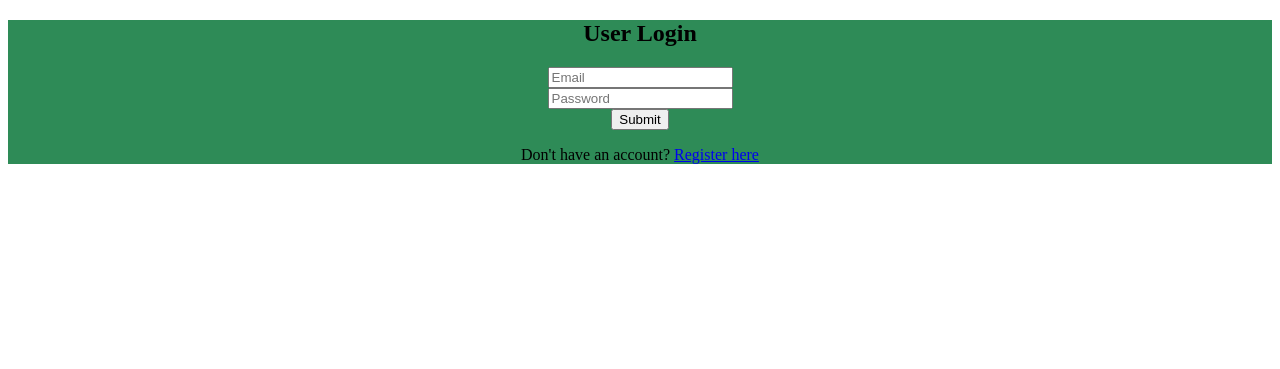
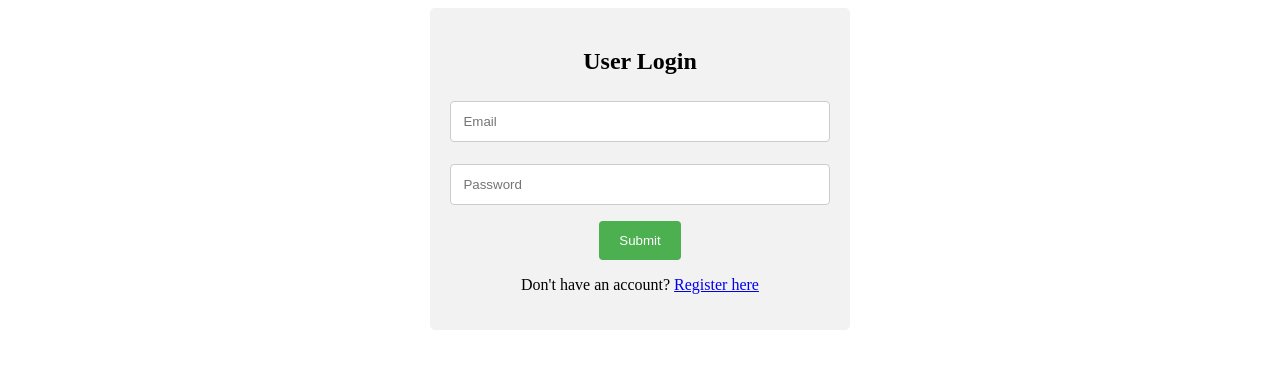
Before and after one commit to mytruongceres/DemoCI, a CodeIgniter app: page /DemoCI/users/login in a window 1280 px wide. Shown: the top 369 px of the page. Run offline with CodeIgniter, Linux system fonts and the light colour scheme.

Commit message:
login-registation-logout

```diff
--- a/application/controllers/Users.php
+++ b/application/controllers/Users.php
@@ -10,88 +10,109 @@ class Users extends CI_Controller{
         $this->load->library('form_validation');
         $this->load->model('user');
     }
-    public function account()
-    {
+    /*
+    * User account information
+    */
+    public function account(){
         $data = array();
         if($this->session->userdata('isUserLoggedIn')){
             $data['user'] = $this->user->getRows(array('id'=>$this->session->userdata('userId')));
-            $this->load->view('users/account',$data);
+            //load the view
+            $this->load->view('users/account', $data);
         }else{
             redirect('users/login');
         }
     }
-    /* User login */
     public function login(){
         $data = array();
         if($this->session->userdata('success_msg')){
-            $data['success_msg'] = $this->session->userdata['success_msg'];
+            $data['success_msg'] = $this->session->userdata('success_msg');
             $this->session->unset_userdata('success_msg');
         }
         if($this->session->userdata('error_msg')){
-            $data['error_msg']  = $this->session->userdata['error_msg'];
+            $data['error_msg'] = $this->session->userdata('error_msg');
             $this->session->unset_userdata('error_msg');
         }
         if($this->input->post('loginSubmit')){
-            $this->form_validation->set_rules('email','Email','required|valid_email');
-            $this->form_validation->set_rules('password','password','required');
-            if($this->form_validation->run()==true){
+            $this->form_validation->set_rules('email', 'Email', 'required|valid_email');
+            $this->form_validation->set_rules('password', 'password', 'required');
+            if ($this->form_validation->run() == true) {
                 $con['returnType'] = 'single';
                 $con['conditions'] = array(
-                    'email' =>$this->input->post('email'),
+                    'email'=>$this->input->post('email'),
                     'password' => md5($this->input->post('password')),
                     'status' => '1'
                 );
                 $checkLogin = $this->user->getRows($con);
+                /*    echo "<pre>";
+                    print_r($checkLogin);
+                    die; */
+
                 if($checkLogin){
                     $this->session->set_userdata('isUserLoggedIn',TRUE);
                     $this->session->set_userdata('userId',$checkLogin['id']);
-                    redirect('student/update_student_id');
+                  //  redirect('student/update_student_id');
+                  redirect('users/account');
                 }else{
-                    $data['error_msg']  = 'Wrong email or password,please try again';
+                    $data['error_msg'] = 'Wrong email or password, please try again.';
                 }
             }
         }
-        $this->load->view('users/login',$data);
+        //load the view
+        $this->load->view('users/login', $data);
+
     }
-    /*User Register*/
+
+    /*
+     * User registration
+     */
     public function registration(){
         $data = array();
         $userData = array();
         if($this->input->post('regisSubmit')){
-            $this->form_validation->set_rules('name','Name','required');
-            $this->form_validation->set_rules('email','Email','required|valid_email|callback_email_check');
-            $this->form_validation->set_rules('password','password','required');
-            $this->form_validation->set_rules('conf_password','confirm password','required|matches[password]');
-            $userData  =array(
+            $this->form_validation->set_rules('name', 'Name', 'required');
+            $this->form_validation->set_rules('email', 'Email', 'required|valid_email|callback_email_check');
+            $this->form_validation->set_rules('password', 'password', 'required');
+            $this->form_validation->set_rules('conf_password', 'confirm password', 'required|matches[password]');
+
+            $userData = array(
                 'name' => strip_tags($this->input->post('name')),
-                'email'=> strip_tags($this->input->post('email')),
-                'password'=>md5($this->input->post('password')),
-                'gender' =>$this->input->post('gender'),
-                'phone'=>strip_tags($this->input->post('phone'))
+                'email' => strip_tags($this->input->post('email')),
+                'password' => md5($this->input->post('password')),
+                'gender' => $this->input->post('gender'),
+                'phone' => strip_tags($this->input->post('phone'))
             );
+
             if($this->form_validation->run() == true){
                 $insert = $this->user->insert($userData);
+
                 if($insert){
-                    $this->session->set_userdata('success_msg','Your registration was successfully. Please login to your account !!!');
+                    $this->session->set_userdata('success_msg', 'Your registration was successfully. Please login to your account.');
                     redirect('users/login');
                 }else{
-                    $data['error_msg'] = 'Some problems occured, please try again !!!';
+                    $data['error_msg'] = 'Some problems occured, please try again.';
                 }
             }
-
         }
         $data['user'] = $userData;
-        $this->load->view('users/registration',$data);
+        //load the view
+        $this->load->view('users/registration', $data);
     }
-    /*User logOut */
-    public  function logout(){
+
+    /*
+     * User logout
+     */
+    public function logout(){
         $this->session->unset_userdata('isUserLoggedIn');
         $this->session->unset_userdata('userId');
         $this->session->sess_destroy();
-        redirect('student/index');
+        redirect('student/index/','refresh');
     }
 
-    public function email_check($str){
+    /*
+     * Existing email check during validation
+     */
+  /*  public function email_check($str){
         $con['returnType'] = 'count';
         $con['conditions'] = array('email'=>$str);
         $checkEmail = $this->user->getRows($con);
@@ -101,7 +122,23 @@ class Users extends CI_Controller{
         } else {
             return TRUE;
         }
+    } */
+    public function email_check($email){
+
+        $this->db->select('*');
+        $this->db->from('users');
+        $this->db->where('email',$email);
+        $query=$this->db->get();
+
+        if($query->num_rows()>0){
+            $this->form_validation->set_message('email_check', 'The given email already exists.');
+            return false;
+        }else{
+            return true;
+        }
+
     }
+
 
 }
 ?>
--- a/application/views/student/index.php
+++ b/application/views/student/index.php
@@ -23,7 +23,7 @@
     .ReLo{
         float: right;
         height: 100%;
-        padding-top: 10px;
+        padding-top: 12px;
         padding-right: 5px;
     }
     .Log{
@@ -47,8 +47,7 @@
 <div>
 <h2 style="text-align: center">School</h2>
 </div>
-<button class="btn btn-success"><a class="bold" href = "<?=base_url()?>student/add">Add student</a></button>
-<button style="float: right" class="btn btn-success"><a class="bold"  href = "<?=base_url()?>student/update_student_id">Update Data</a></button>
+
 <table class="table" border="0">
     <tr class="danger">
         <td class="bold">Id</td>
--- a/application/views/users/login.php
+++ b/application/views/users/login.php
@@ -3,6 +3,40 @@
 <head>
     <link href="<?php echo base_url(); ?>assets/css/style.css" rel='stylesheet' type='text/css' />
 </head>
+<style>
+
+    .container {
+        width: 30%;
+        margin: auto;
+        border-radius: 5px;
+        background-color: #f2f2f2;
+        padding: 20px;
+
+    }
+    .form-but {
+        width: 100%;
+        padding: 12px;
+        border: 1px solid #ccc;
+        border-radius: 4px;
+        box-sizing: border-box;
+        margin-top: 6px;
+        margin-bottom: 16px;
+        resize: vertical;
+    }
+
+    input[type=submit] {
+        background-color: #4CAF50;
+        color: white;
+        padding: 12px 20px;
+        border: none;
+        border-radius: 4px;
+        cursor: pointer;
+    }
+
+    input[type=submit]:hover {
+        background-color: #45a049;
+    }
+</style>
 <body>
 <div class="container">
     <h2>User Login</h2>
@@ -15,15 +49,15 @@
     ?>
     <form action="" method="post">
         <div class="form-group has-feedback">
-            <input type="email" class="form-control" name="email" placeholder="Email" required="" value="">
+            <input type="email" class="form-control form-but" name="email" placeholder="Email" required="" value="">
             <?php echo form_error('email','<span class="help-block">','</span>'); ?>
         </div>
         <div class="form-group">
-            <input type="password" class="form-control" name="password" placeholder="Password" required="">
+            <input type="password" class="form-control form-but" name="password" placeholder="Password" required="">
             <?php echo form_error('password','<span class="help-block">','</span>'); ?>
         </div>
         <div class="form-group">
-            <input type="submit" name="loginSubmit" class="btn-primary" value="Submit"/>
+            <input type="submit" name="loginSubmit" class="btn-primary " value="Submit"/>
         </div>
     </form>
     <p class="footInfo">Don't have an account? <a href="<?php echo base_url(); ?>users/registration">Register here</a></p>
```
Also changed, not shown: application/views/student/update.php (+44 -17 lines), application/views/users/account.php (+8 -0 lines).
